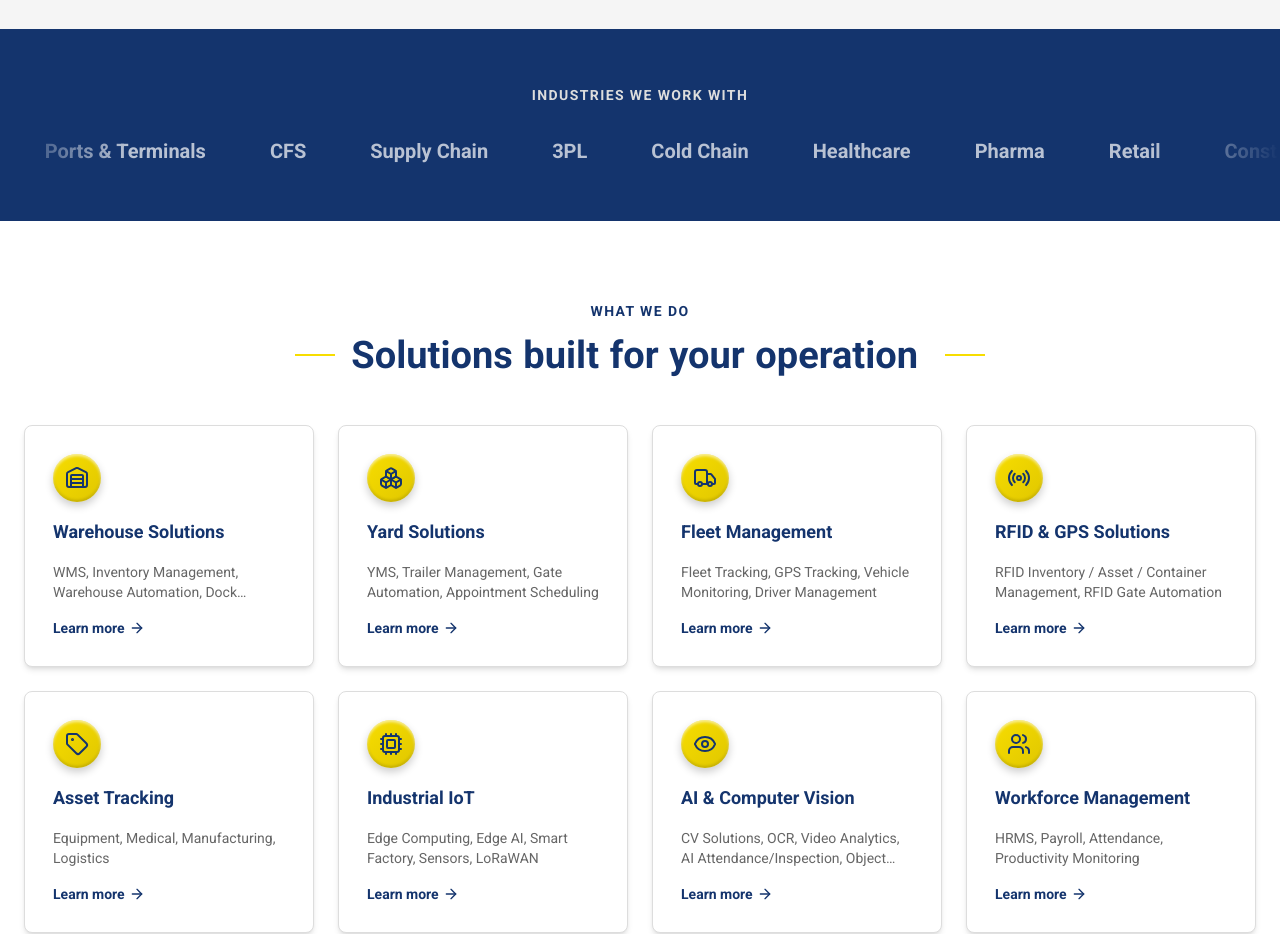
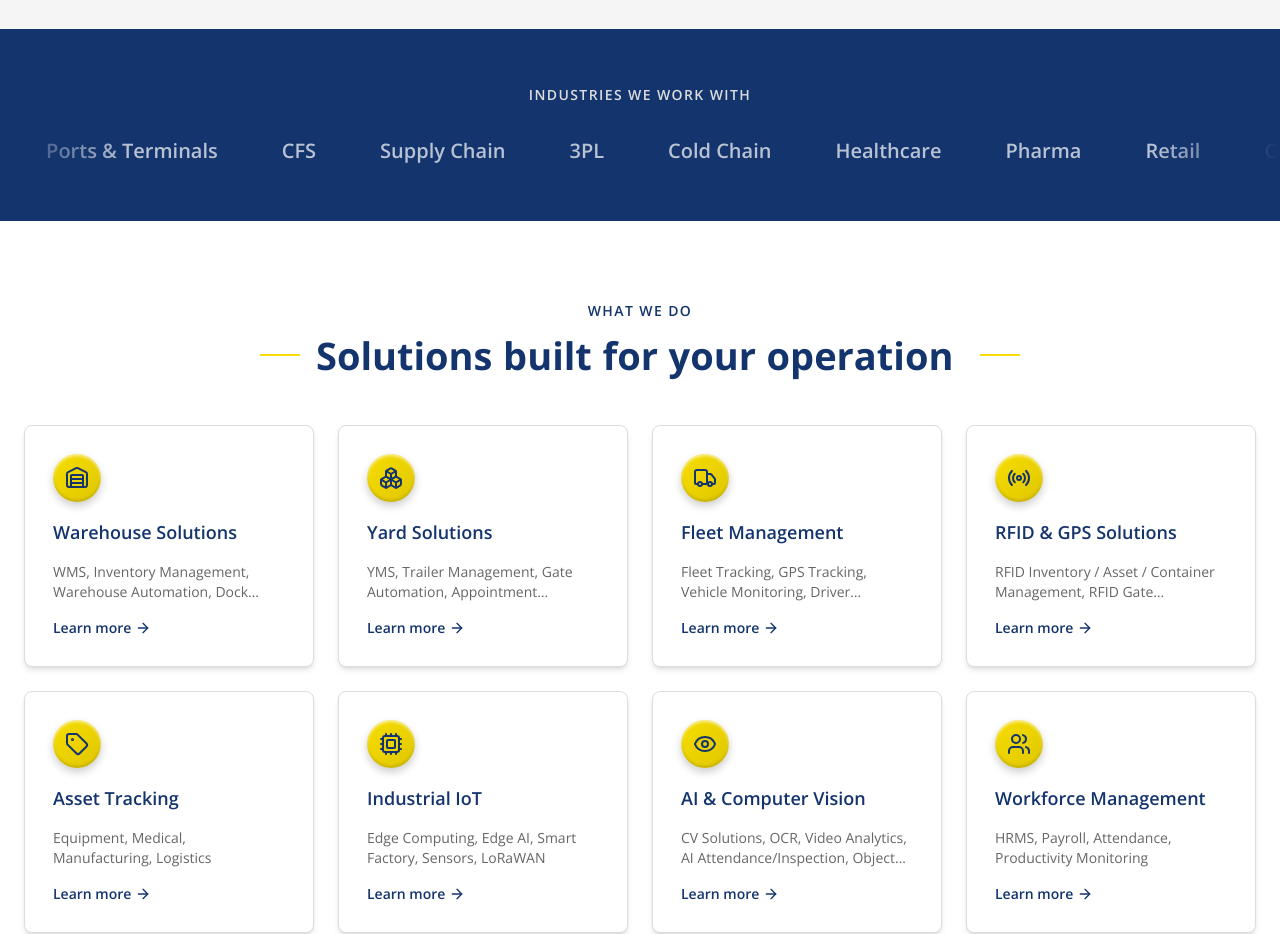
Before and after one commit to prosper-infotech/prosper, a React (Vite) app: page / in a window 1280 px wide. Shown: the part 1340-2274 px from the top of the page. Built offline with nearby package versions, Linux system fonts and the light colour scheme.

Commit message:
Switch site fonts to Open Sans (headings and body)
Replaced Roboto with Open Sans across the whole site per user request.

```diff
--- a/index.html
+++ b/index.html
@@ -7,7 +7,7 @@
     <link rel="preconnect" href="https://fonts.googleapis.com" />
     <link rel="preconnect" href="https://fonts.gstatic.com" crossorigin />
     <link
-      href="https://fonts.googleapis.com/css2?family=Roboto:wght@400;500;700&display=swap"
+      href="https://fonts.googleapis.com/css2?family=Open+Sans:wght@400;500;600;700&display=swap"
       rel="stylesheet"
     />
     <title>Prosper Infotech</title>
--- a/src/index.css
+++ b/src/index.css
@@ -20,8 +20,8 @@
   --color-surface: #ffffff;
   --color-surface-alt: #f5f5f5;
 
-  --font-heading: "Roboto", sans-serif;
-  --font-body: "Roboto", sans-serif;
+  --font-heading: "Open Sans", sans-serif;
+  --font-body: "Open Sans", sans-serif;
 }
 
 @layer base {
```
